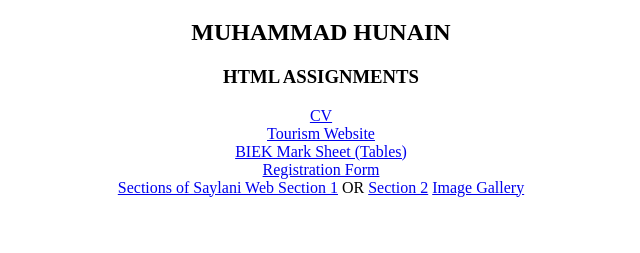
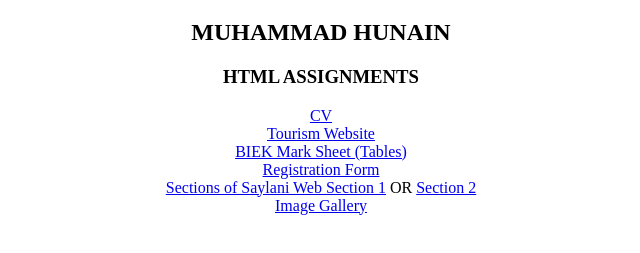
Before and after one commit to hunain3595/HTML-COURSE-SMIT, a plain HTML site: page index.html in a window 1280 px wide. Shown: the part 61-314 px from the top of the page, without its empty margins (319-959 px from the left). Drawn offline with Linux system fonts and the light colour scheme.

Commit message:
Update index.html

```diff
--- a/index.html
+++ b/index.html
@@ -16,7 +16,7 @@
             <a href="BIEK DATE SHEET (TABLES)/tables.html">BIEK Mark Sheet (Tables)</a><br>
             <a href="Registration Form.html">Registration Form</a><br>
              <a href="SECTIONS OF SAYLANI WEB/section1.html">Sections of Saylani Web Section 1</a> OR
-            <a href="SECTIONS OF SAYLANI WEB/section2.html">Section 2</a>
+            <a href="SECTIONS OF SAYLANI WEB/section2.html">Section 2</a><br>
             <a href="Image Gallery/index.html">Image Gallery</a>
         </center>
 
```
